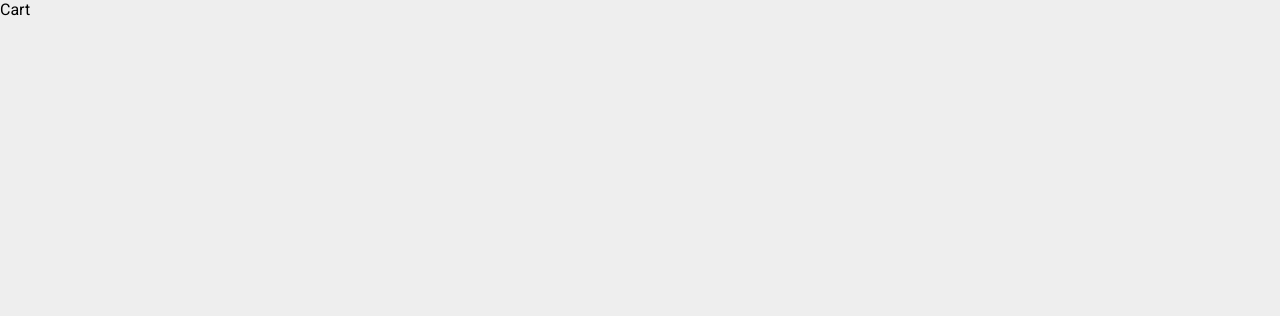
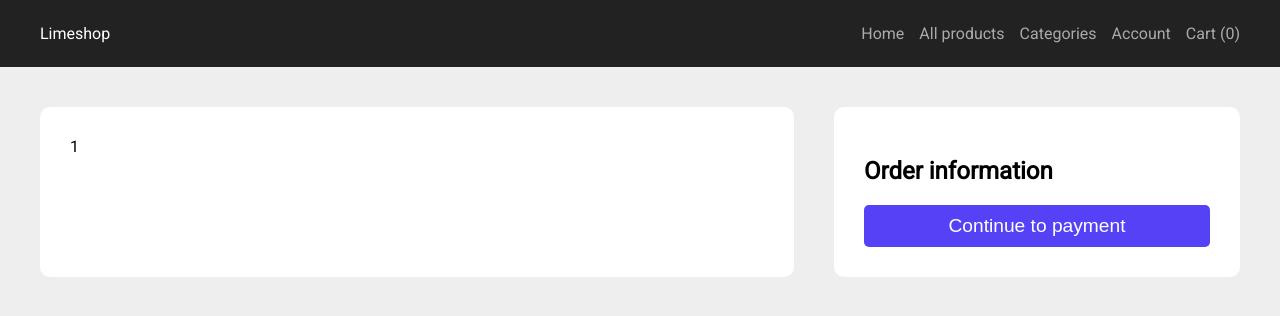
Before and after one commit to webuxmotion/limeshop-frontend, a Next.js app: page /cart in a window 1280 px wide. Shown: the top 316 px of the page. Built offline with nearby package versions, Linux system fonts and the light colour scheme.

Commit message:
Cart page

```diff
--- a/components/Button.js
+++ b/components/Button.js
@@ -14,6 +14,7 @@ export const buttonStyle = css`
     display: inline-flex;
     align-items: center;
     text-decoration: none;
+    justify-content: center;
 
     svg {
         height: 16px;
@@ -53,6 +54,14 @@ export const buttonStyle = css`
         }
     }}
 
+    ${({ fullwidth }) => {
+        if (fullwidth) {
+            return css`
+                width: 100%;
+            `;
+        }
+    }}
+
     ${props => props?.size === "lg" && css`
         font-size: 1.2rem;
         padding: 10px 20px;
--- a/components/CartContext.js
+++ b/components/CartContext.js
@@ -1,15 +1,31 @@
-import { createContext, useState } from 'react';
+import { createContext, useState, useEffect } from 'react';
 
 export const CartContext = createContext({});
 
 export function CartContextProvider({ children }) {
+    const ls = typeof window !== "undefined" ? window.localStorage : null;
+
     const [cartProducts, setCartProducts] = useState([]);
 
     const addProduct = (productId) => {
         setCartProducts(prev => [
             ...prev, productId
         ])
-    }
+    };
+
+    useEffect(() => {
+        if (cartProducts.length > 0) {
+            ls?.setItem('cart', JSON.stringify(cartProducts));
+        }
+    }, [cartProducts]);
+
+    useEffect(() => {
+        const cartItemFromLocalStorage = ls ? ls.getItem('cart') : "";
+
+        if (cartItemFromLocalStorage) {
+            setCartProducts(JSON.parse(cartItemFromLocalStorage));
+        }
+    }, []);
 
     return <CartContext.Provider value={{
         cartProducts,
--- a/pages/cart.js
+++ b/pages/cart.js
@@ -1,5 +1,39 @@
+import Button from "@/components/Button";
+import Center from "@/components/Center";
+import Header from "@/components/Header";
+import styled from "styled-components";
+
+const ColumnsWrapper = styled.div`
+    display: grid;
+    grid-template-columns: 1.3fr 0.7fr;
+    gap: 40px;
+    margin-top: 40px;
+`;
+
+const Box = styled.div`
+    background-color: white;
+    border-radius: 10px;
+    padding: 30px;
+`;
+
 export default function CartPage() {
     return (
-        <div>Cart</div>
+        <>
+            <Header />
+            <Center>
+                <ColumnsWrapper>
+                    <Box>
+                        1
+                    </Box>
+                    <Box>
+                        <h2>Order information</h2>
+                        <Button
+                            theme="primary"
+                            fullwidth
+                        >Continue to payment</Button>
+                    </Box>
+                </ColumnsWrapper>
+            </Center>
+        </>
     )
 }
```
